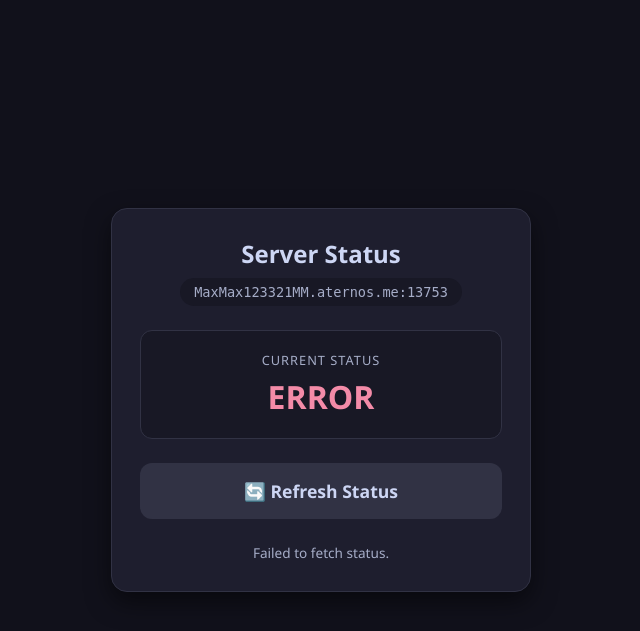
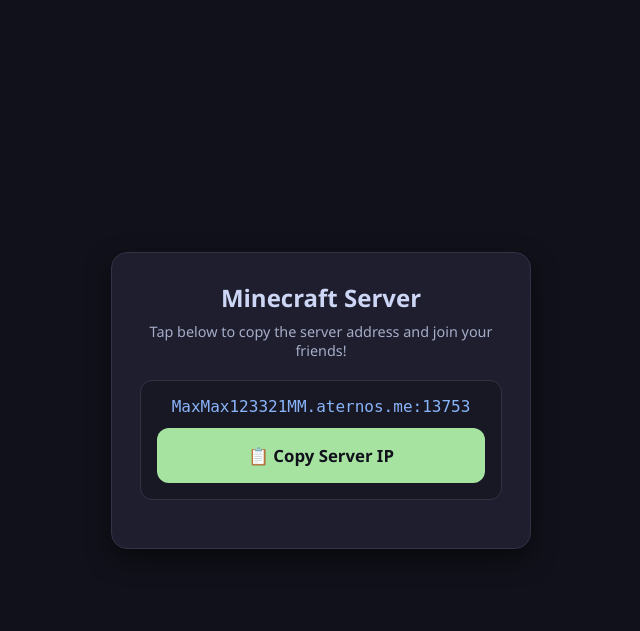
Before and after one commit to maxlolpjsk/aternoschecker, a Flask app: page / in a window 1280 px wide. Shown: the top 631 px of the page, without its empty margins (319-959 px from the left). Run offline with Flask 3, Linux system fonts and the light colour scheme.

Commit message:
Update index.html

```diff
--- a/aternos-dashboard/templates/index.html
+++ b/aternos-dashboard/templates/index.html
@@ -3,67 +3,42 @@
 <head>
     <meta charset="UTF-8">
     <meta name="viewport" content="width=device-width, initial-scale=1.0">
-    <title>Minecraft Server Status</title>
+    <title>Minecraft Server</title>
     <style>
         * { box-sizing: border-box; margin: 0; padding: 0; font-family: 'Segoe UI', system-ui, sans-serif; }
         body { background-color: #11111b; color: #cdd6f4; display: flex; justify-content: center; align-items: center; min-height: 100vh; padding: 20px; }
         .card { background: #1e1e2e; border: 1px solid #313244; border-radius: 16px; padding: 28px; width: 100%; max-width: 420px; text-align: center; box-shadow: 0 10px 25px rgba(0,0,0,0.5); }
         h1 { font-size: 1.5rem; margin-bottom: 8px; color: #cdd6f4; }
-        .ip-badge { background: #181825; color: #a6adc8; display: inline-block; padding: 6px 14px; border-radius: 20px; font-size: 0.85rem; margin-bottom: 24px; font-family: monospace; }
-        .status-box { background: #181825; border-radius: 12px; padding: 20px; margin-bottom: 24px; border: 1px solid #313244; }
-        .status-label { font-size: 0.8rem; color: #a6adc8; text-transform: uppercase; letter-spacing: 1px; margin-bottom: 6px; }
-        .status-value { font-size: 2rem; font-weight: 800; text-transform: uppercase; color: #89b4fa; }
-        .btn { width: 100%; padding: 16px; border: none; border-radius: 12px; font-size: 1.1rem; font-weight: bold; cursor: pointer; transition: transform 0.1s, opacity 0.2s; margin-bottom: 12px; }
+        p { font-size: 0.9rem; color: #a6adc8; margin-bottom: 20px; }
+        .ip-box { background: #181825; border: 1px solid #313244; border-radius: 12px; padding: 16px; margin-bottom: 20px; }
+        .ip-text { font-family: monospace; font-size: 1rem; color: #89b4fa; word-break: break-all; margin-bottom: 12px; }
+        .btn { width: 100%; padding: 16px; border: none; border-radius: 12px; font-size: 1.05rem; font-weight: bold; cursor: pointer; transition: transform 0.1s; }
         .btn:active { transform: scale(0.98); }
-        .btn-refresh { background: #313244; color: #cdd6f4; }
-        .info-text { font-size: 0.85rem; color: #a6adc8; margin-top: 12px; min-height: 20px; }
+        .btn-copy { background: #a6e3a1; color: #11111b; }
     </style>
 </head>
 <body>
     <div class="card">
-        <h1>Server Status</h1>
-        <div class="ip-badge">MaxMax123321MM.aternos.me:13753</div>
+        <h1>Minecraft Server</h1>
+        <p>Tap below to copy the server address and join your friends!</p>
 
-        <div class="status-box">
-            <div class="status-label">Current Status</div>
-            <div id="status" class="status-value">CHECKING...</div>
+        <div class="ip-box">
+            <div id="serverIp" class="ip-text">MaxMax123321MM.aternos.me:13753</div>
+            <button class="btn btn-copy" onclick="copyIp()">📋 Copy Server IP</button>
         </div>
-
-        <button id="refreshBtn" class="btn btn-refresh" onclick="checkStatus()">🔄 Refresh Status</button>
-
-        <div id="info" class="info-text">Auto-refreshing every 10 seconds...</div>
     </div>
 
     <script>
-        const SERVER_ADDRESS = "MaxMax123321MM.aternos.me:13753";
-
-        async function checkStatus() {
-            const statusEl = document.getElementById('status');
-            const infoEl = document.getElementById('info');
-
-            try {
-                // Cache-buster (?t=...) prevents the API from serving stale cached results
-                const res = await fetch(`https://api.mcsrvstat.us/2/${SERVER_ADDRESS}?t=${Date.now()}`);
-                const data = await res.json();
-
-                if (data.online) {
-                    statusEl.innerText = "ONLINE";
-                    statusEl.style.color = "#a6e3a1";
-                    infoEl.innerText = `Players: ${data.players.online}/${data.players.max}`;
-                } else {
-                    statusEl.innerText = "OFFLINE";
-                    statusEl.style.color = "#f38ba8";
-                    infoEl.innerText = "Server is currently offline.";
-                }
-            } catch (err) {
-                statusEl.innerText = "ERROR";
-                statusEl.style.color = "#f38ba8";
-                infoEl.innerText = "Failed to fetch status.";
-            }
+        function copyIp() {
+            const ipText = "MaxMax123321MM.aternos.me:13753";
+            navigator.clipboard.writeText(ipText).then(() => {
+                const btn = document.querySelector('.btn-copy');
+                btn.innerText = "Copied to Clipboard!";
+                setTimeout(() => {
+                    btn.innerText = "📋 Copy Server IP";
+                }, 2000);
+            });
         }
-
-        checkStatus();
-        setInterval(checkStatus, 10000);
     </script>
 </body>
 </html>
```
